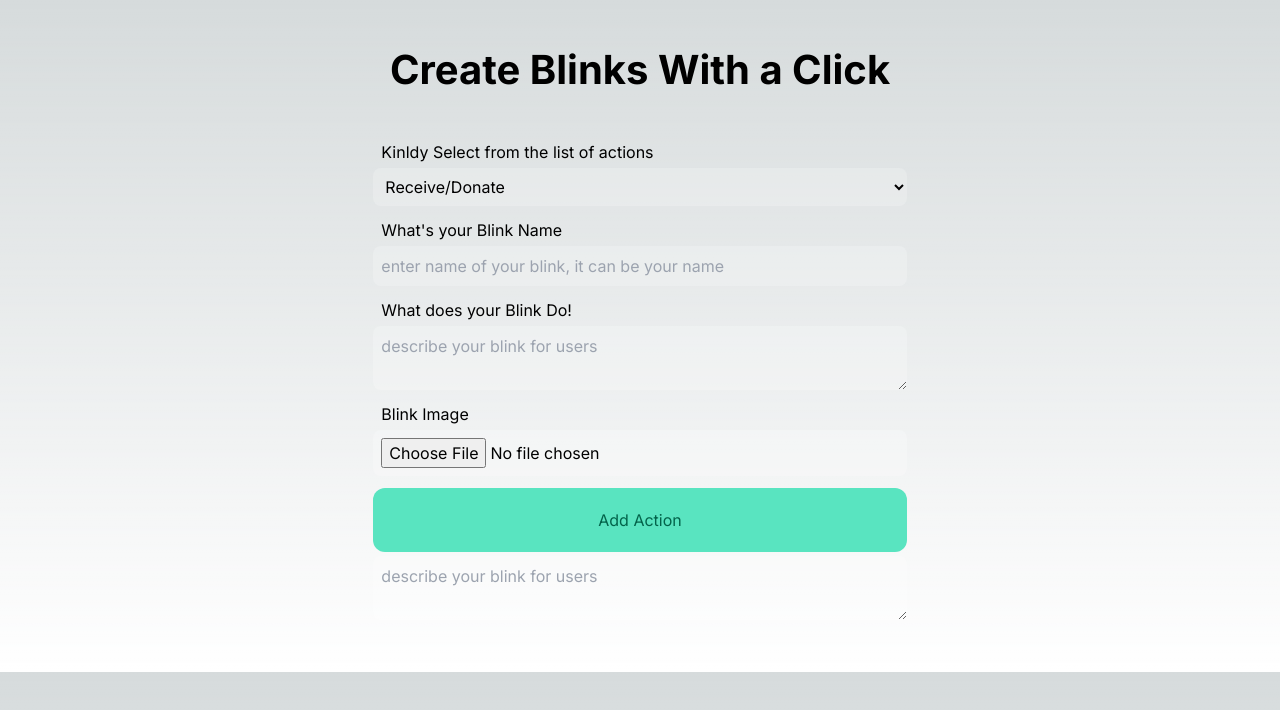
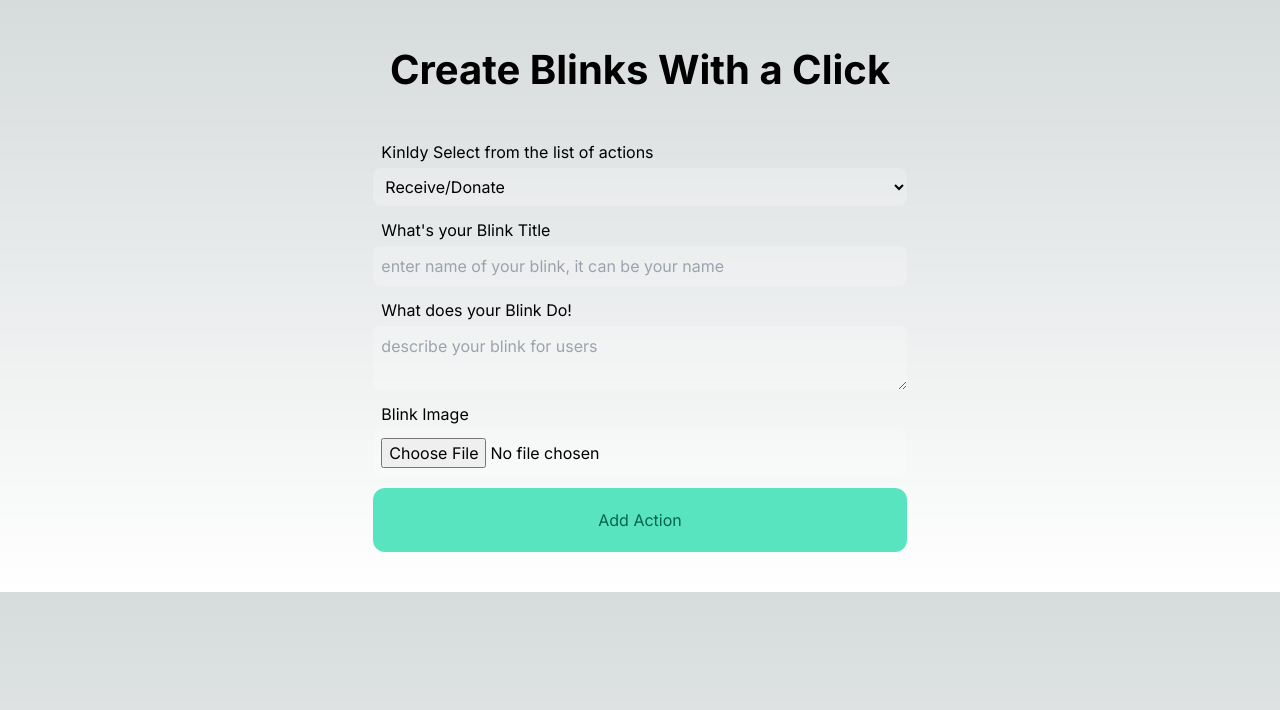
Before and after one commit to YrayPixels/event-blinks, a Next.js app: page / in a window 1280 px wide. Shown: the top 710 px of the page. Built offline with nearby package versions, Linux system fonts and the light colour scheme.

Commit message:
change mocknfts back

```diff
--- a/src/app/nft/page.tsx
+++ b/src/app/nft/page.tsx
@@ -2,7 +2,7 @@
 
 import Image from "next/image";
 
-export const mockNFTs = [
+const mockNFTs = [
 
     {
         title: "NFT 1",
--- a/src/app/page.tsx
+++ b/src/app/page.tsx
@@ -5,7 +5,15 @@ import { useState } from "react";
 
 export default function Home() {
 
+
+
   const [actions, setActions] = useState([])
+
+  const UploadBlink = async () => {
+
+    fetch
+  }
+
   return (
     <div className="flex flex-col justify-start items-center py-10 ">
 
@@ -20,7 +28,7 @@ export default function Home() {
           </select>
         </div>
         <div className="mb-3 flex flex-col">
-          <label htmlFor="" className="mb-1 ps-2">What's your Blink Name</label>
+          <label htmlFor="" className="mb-1 ps-2">What's your Blink Title</label>
           <input type="text" className="p-2 rounded-lg bg-white/20" placeholder="enter name of your blink, it can be your name" />
         </div>
 
@@ -36,8 +44,8 @@ export default function Home() {
 
         <div>
           <button onClick={() => { }} className="rounded-xl bg-[#59E4C0] py-5 text-[#03634A] p-2 text-[16px] text-center w-full m-auto">Add Action</button>
+        </div>
 
-        </div>
         {actions.map((action, index) => {
           return (
             <>
@@ -48,11 +56,6 @@ export default function Home() {
             </>
           )
         })}
-        <div className="mb-3 flex flex-col">
-          <label htmlFor="" className="mb-1 ps-2"></label>
-          <textarea className="p-2 rounded-lg bg-white/20" placeholder="describe your blink for users"></textarea>
-        </div>
-
       </div>
 
     </div>
```
